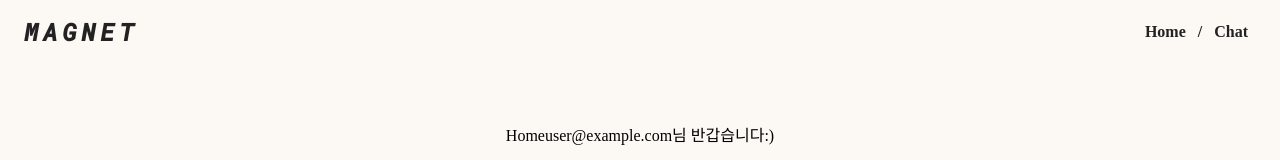
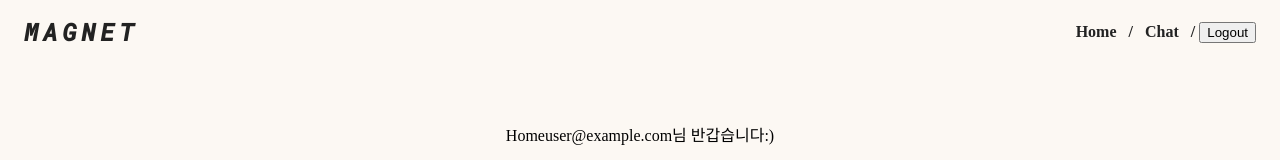
Before and after one commit to yoojin-kwon/magnet_desktop, a React (Create React App) app: page /home in a window 1280 px wide. Shown: the top 160 px of the page. Built offline with nearby package versions, Linux system fonts and the light colour scheme; no server answers; sample sign-in values are in the browser's storage.

Commit message:
Feat: 로그인아웃 기능 구현 - firebase authentication

```diff
--- a/src/components/AppLayout.jsx
+++ b/src/components/AppLayout.jsx
@@ -4,11 +4,11 @@ import { useTheme } from '../context/themeProvider';
 import ThemeToggle from '../theme/themeToggle';
 import Header from './header';
 
-const AppLayout = ({ children, navigate }) => {
+const AppLayout = ({ children, navigate, logout }) => {
   const [ThemeMode, toggleTheme] = useTheme();
   return (
     <WrapContainer>
-      <Header navigate={navigate} />
+      <Header navigate={navigate} logout={logout} />
       <ThemeToggle toggle={toggleTheme} mode={ThemeMode} />
       <ContentContainer>{children}</ContentContainer>
     </WrapContainer>
--- a/src/components/header.jsx
+++ b/src/components/header.jsx
@@ -3,20 +3,22 @@ import { Link } from 'react-router-dom';
 import styled from 'styled-components';
 import { useTheme } from '../context/themeProvider';
 
-const Header = ({ navigate }) => {
+const Header = ({ navigate, logout }) => {
   const ThemeMode = useTheme();
 
   return (
     <Container>
       <Logo theme={ThemeMode[0]}>MAGNET</Logo>
       <Navigate theme={ThemeMode[0]}>
-        <NavLink to='/' theme={ThemeMode[0]}>
+        <NavLink to='/home' theme={ThemeMode[0]}>
           Home
         </NavLink>
         {'  '}/{'  '}
         <NavLink to='/chat' theme={ThemeMode[0]}>
           Chat
         </NavLink>
+        {'  '}/{'  '}
+        {logout && <button onClick={logout}>Logout</button>}
       </Navigate>
     </Container>
   );
--- a/src/components/home.jsx
+++ b/src/components/home.jsx
@@ -1,14 +1,28 @@
-import React, { useState } from 'react';
-import { useLocation } from 'react-router-dom';
+import React, { useEffect, useState } from 'react';
+import { useNavigate, useLocation } from 'react-router-dom';
 import { firebaseAuth } from '../service/firebase';
 import AppLayout from './AppLayout';
 
 const Home = () => {
-  const navigateState = useLocation().state;
-  const user = firebaseAuth.currentUser.email;
+  const navigate = useNavigate();
+  const [user, setUser] = useState();
+  const logout = () => {
+    firebaseAuth.signOut();
+    console.log('로그아웃');
+  };
+
+  useEffect(() => {
+    firebaseAuth.onAuthStateChanged((user) => {
+      if (user) {
+        setUser(user.email);
+      } else {
+        navigate('/');
+      }
+    });
+  }, []);
 
   return (
-    <AppLayout>
+    <AppLayout logout={logout}>
       <div>Home</div>
       <div>{user}님 반갑습니다:)</div>
     </AppLayout>
```
